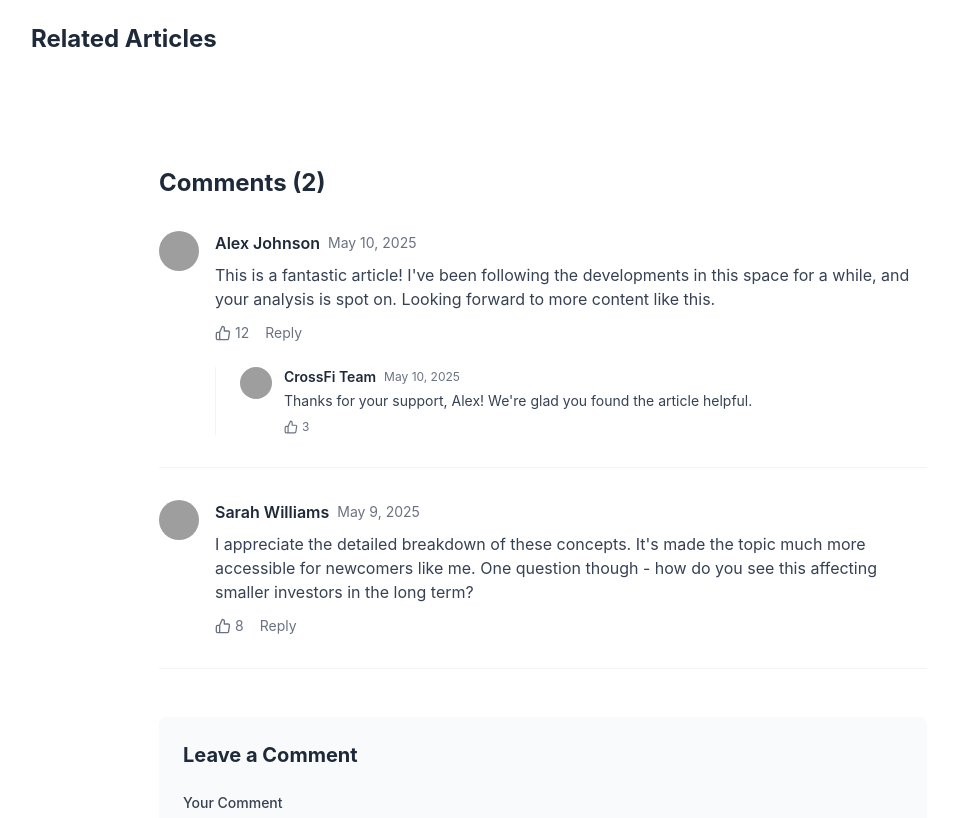
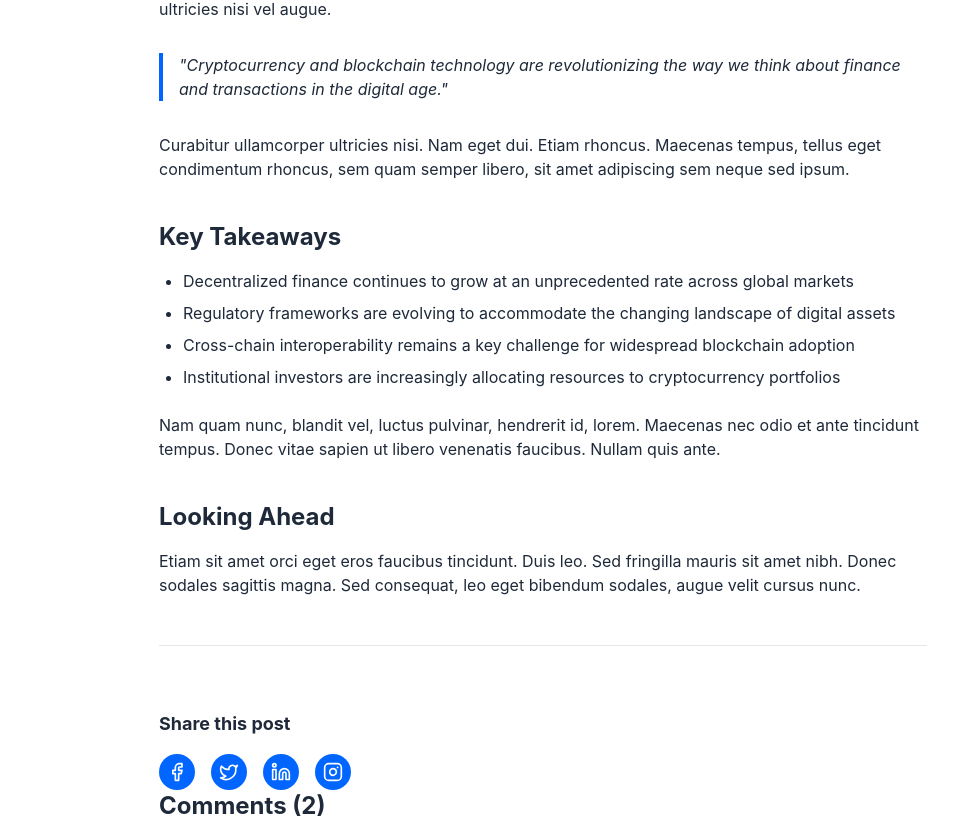
Before and after one commit to Mentor-Ntech/blog-page, a Next.js app in the folder c-blog/: page /blog/3-advantages-of-dapps-on-the-crossfi-chain in a window 1280 px wide. Shown: the part 1131-1949 px from the top of the page, without its empty margins (97-1055 px from the left). Built offline with nearby package versions, Linux system fonts and the light colour scheme; grey boxes are pictures that could not be loaded.

Commit message:
adjust --

```diff
--- a/c-blog/app/blog/[slug]/page.tsx
+++ b/c-blog/app/blog/[slug]/page.tsx
@@ -1,29 +1,268 @@
-// import Link from "next/link"
-// import Image from "next/image"
-// import { BlogHeader } from "@/components/blog-header"
-// import { BlogFooter } from "@/components/blog-footer"
-// import { RelatedPosts } from "@/components/related-posts"
-// import { blogPosts } from "@/data/blog-posts"
-// import { notFound } from "next/navigation"
-// import { CommentsSection } from "@/components/comments-section"
+import Link from "next/link"
+import Image from "next/image"
+import { BlogHeader } from "@/components/blog-header"
+import { BlogFooter } from "@/components/blog-footer"
+import { RelatedPosts } from "@/components/related-posts"
+import { blogPosts } from "@/data/blog-posts"
+import { notFound } from "next/navigation"
+import { CommentsSection } from "@/components/comments-section"
 
-// export default function BlogPostPage({ params }: { params: { slug: string } }) {
-//   // Find the blog post with the matching slug
+export default function BlogPostPage({ params }: { params: { slug: string } }) {
+  // Find the blog post with the matching slug
+  const post = blogPosts.find((post) => {
+    const postSlug = post.href.split("/").pop()
+    return postSlug === params.slug
+  })
+
+  // If post not found, show 404
+  if (!post) {
+    notFound()
+  }
+
+  // Get related posts (same category or has matching tags)
+  const relatedPosts = blogPosts
+    .filter((p) => p.id !== post.id)
+    .filter((p) => p.category === post.category || p.tags.some((tag) => post.tags.includes(tag)))
+    .slice(0, 3)
+
+  return (
+    <div className="min-h-screen bg-white text-gray-800">
+      <BlogHeader />
+
+      <main className="pt-24">
+        <div className="container mx-auto px-4 md:px-6 lg:px-8">
+          {/* Breadcrumb */}
+          <div className="flex items-center gap-2 text-sm text-gray-600 mb-8 mt-8">
+            <Link href="/" className="hover:text-[#0066FF] transition-colors">
+              Home
+            </Link>
+            <span>/</span>
+            <Link href="/blog" className="hover:text-[#0066FF] transition-colors">
+              Blog
+            </Link>
+            <span>/</span>
+            <span className="text-gray-800">{post.title}</span>
+          </div>
+
+          {/* Post Header */}
+          <div className="max-w-4xl mx-auto mb-12">
+            <div className="flex items-center gap-4 mb-4">
+              <span className="text-sm font-medium text-[#0066FF]">{post.category}</span>
+              <div className="flex flex-wrap gap-2">
+                {post.tags.map((tag, index) => (
+                  <span key={index} className="text-xs text-gray-500">
+                    {index > 0 && "•"} {tag}
+                  </span>
+                ))}
+              </div>
+            </div>
+            <h1 className="text-3xl md:text-4xl lg:text-5xl font-bold mb-6">{post.title}</h1>
+            <div className="flex items-center text-sm text-gray-500">
+              <span>
+                {post.date} • {post.readTime}
+              </span>
+            </div>
+          </div>
+
+          {/* Featured Image */}
+          <div className="relative w-full max-w-4xl mx-auto h-[300px] md:h-[500px] mb-12 rounded-lg overflow-hidden">
+            <Image
+              src={post.image || "/placeholder.svg?height=500&width=1000"}
+              alt={post.title}
+              fill
+              className="object-cover"
+              priority
+            />
+          </div>
+
+          {/* Post Content */}
+          <div className="max-w-3xl mx-auto mb-16">
+            <div className="prose prose-lg max-w-none">
+              <p className="text-lg leading-relaxed mb-6">
+                Lorem ipsum dolor sit amet, consectetur adipiscing elit. Suspendisse varius enim in eros elementum
+                tristique. Duis cursus, mi quis viverra ornare, eros dolor interdum nulla, ut commodo diam libero vitae
+                erat.
+              </p>
+
+              <h2 className="text-2xl font-bold mt-10 mb-4">Understanding the Impact</h2>
+              <p className="mb-6">
+                Aenean faucibus nibh et justo cursus id rutrum lorem imperdiet. Nunc ut sem vitae risus tristique
+                posuere. Vestibulum ante ipsum primis in faucibus orci luctus et ultrices posuere cubilia Curae; Etiam
+                ultricies nisi vel augue.
+              </p>
+
+              <blockquote className="border-l-4 border-[#0066FF] pl-4 italic my-8">
+                "Cryptocurrency and blockchain technology are revolutionizing the way we think about finance and
+                transactions in the digital age."
+              </blockquote>
+
+              <p className="mb-6">
+                Curabitur ullamcorper ultricies nisi. Nam eget dui. Etiam rhoncus. Maecenas tempus, tellus eget
+                condimentum rhoncus, sem quam semper libero, sit amet adipiscing sem neque sed ipsum.
+              </p>
+
+              <h2 className="text-2xl font-bold mt-10 mb-4">Key Takeaways</h2>
+              <ul className="list-disc pl-6 mb-6">
+                <li className="mb-2">
+                  Decentralized finance continues to grow at an unprecedented rate across global markets
+                </li>
+                <li className="mb-2">
+                  Regulatory frameworks are evolving to accommodate the changing landscape of digital assets
+                </li>
+                <li className="mb-2">
+                  Cross-chain interoperability remains a key challenge for widespread blockchain adoption
+                </li>
+                <li className="mb-2">
+                  Institutional investors are increasingly allocating resources to cryptocurrency portfolios
+                </li>
+              </ul>
+
+              <p className="mb-6">
+                Nam quam nunc, blandit vel, luctus pulvinar, hendrerit id, lorem. Maecenas nec odio et ante tincidunt
+                tempus. Donec vitae sapien ut libero venenatis faucibus. Nullam quis ante.
+              </p>
+
+              <h2 className="text-2xl font-bold mt-10 mb-4">Looking Ahead</h2>
+              <p className="mb-6">
+                Etiam sit amet orci eget eros faucibus tincidunt. Duis leo. Sed fringilla mauris sit amet nibh. Donec
+                sodales sagittis magna. Sed consequat, leo eget bibendum sodales, augue velit cursus nunc.
+              </p>
+            </div>
+
+            {/* Tags */}
+            <div className="mt-12 pt-8 border-t border-gray-200">
+              <div className="flex flex-wrap gap-2">
+                {post.tags.map((tag, index) => (
+                  <span
+                    key={index}
+                    className="px-3 py-1 bg-gray-100 text-gray-700 text-sm rounded-full hover:bg-gray-200 transition-colors"
+                  >
+                    {tag}
+                  </span>
+                ))}
+              </div>
+            </div>
+
+            {/* Share */}
+            <div className="mt-8">
+              <h3 className="text-lg font-bold mb-4">Share this post</h3>
+              <div className="flex gap-4">
+                <button className="p-2 bg-[#0066FF] text-white rounded-full hover:bg-[#0052CC] transition-colors">
+                  <svg
+                    xmlns="http://www.w3.org/2000/svg"
+                    width="20"
+                    height="20"
+                    viewBox="0 0 24 24"
+                    fill="none"
+                    stroke="currentColor"
+                    strokeWidth="2"
+                    strokeLinecap="round"
+                    strokeLinejoin="round"
+                  >
+                    <path d="M18 2h-3a5 5 0 0 0-5 5v3H7v4h3v8h4v-8h3l1-4h-4V7a1 1 0 0 1 1-1h3z"></path>
+                  </svg>
+                </button>
+                <button className="p-2 bg-[#0066FF] text-white rounded-full hover:bg-[#0052CC] transition-colors">
+                  <svg
+                    xmlns="http://www.w3.org/2000/svg"
+                    width="20"
+                    height="20"
+                    viewBox="0 0 24 24"
+                    fill="none"
+                    stroke="currentColor"
+                    strokeWidth="2"
+                    strokeLinecap="round"
+                    strokeLinejoin="round"
+                  >
+                    <path d="M22 4s-.7 2.1-2 3.4c1.6 10-9.4 17.3-18 11.6 2.2.1 4.4-.6 6-2C3 15.5.5 9.6 3 5c2.2 2.6 5.6 4.1 9 4-.9-4.2 4-6.6 7-3.8 1.1 0 3-1.2 3-1.2z"></path>
+                  </svg>
+                </button>
+                <button className="p-2 bg-[#0066FF] text-white rounded-full hover:bg-[#0052CC] transition-colors">
+                  <svg
+                    xmlns="http://www.w3.org/2000/svg"
+                    width="20"
+                    height="20"
+                    viewBox="0 0 24 24"
+                    fill="none"
+                    stroke="currentColor"
+                    strokeWidth="2"
+                    strokeLinecap="round"
+                    strokeLinejoin="round"
+                  >
+                    <path d="M16 8a6 6 0 0 1 6 6v7h-4v-7a2 2 0 0 0-2-2 2 2 0 0 0-2 2v7h-4v-7a6 6 0 0 1 6-6z"></path>
+                    <rect x="2" y="9" width="4" height="12"></rect>
+                    <circle cx="4" cy="4" r="2"></circle>
+                  </svg>
+                </button>
+                <button className="p-2 bg-[#0066FF] text-white rounded-full hover:bg-[#0052CC] transition-colors">
+                  <svg
+                    xmlns="http://www.w3.org/2000/svg"
+                    width="20"
+                    height="20"
+                    viewBox="0 0 24 24"
+                    fill="none"
+                    stroke="currentColor"
+                    strokeWidth="2"
+                    strokeLinecap="round"
+                    strokeLinejoin="round"
+                  >
+                    <rect x="2" y="2" width="20" height="20" rx="5" ry="5"></rect>
+                    <path d="M16 11.37A4 4 0 1 1 12.63 8 4 4 0 0 1 16 11.37z"></path>
+                    <line x1="17.5" y1="6.5" x2="17.51" y2="6.5"></line>
+                  </svg>
+                </button>
+              </div>
+            </div>
+
+            {/* Comments Section */}
+            <CommentsSection postId={post.id} />
+
+            {/* Related Posts */}
+            {relatedPosts.length > 0 && <RelatedPosts posts={relatedPosts} />}
+          </div>
+        </div>
+      </main>
+
+      <BlogFooter />
+    </div>
+  )
+}
+
+// import Link from "next/link";
+// import Image from "next/image";
+// import { BlogHeader } from "@/components/blog-header";
+// import { BlogFooter } from "@/components/blog-footer";
+// import { RelatedPosts } from "@/components/related-posts";
+// import { blogPosts } from "@/data/blog-posts";
+// import { notFound } from "next/navigation";
+// import { CommentsSection } from "@/components/comments-section";
+
+// type Props = {
+//   params: {
+//     slug: string;
+//   };
+// };
+
+// export default async function BlogPostPage({ params }: Props) {
+//   const slug = params.slug;
+
 //   const post = blogPosts.find((post) => {
-//     const postSlug = post.href.split("/").pop()
-//     return postSlug === params.slug
-//   })
+//     const postSlug = post.href.split("/").pop();
+//     return postSlug === slug;
+//   });
 
-//   // If post not found, show 404
 //   if (!post) {
-//     notFound()
+//     notFound();
 //   }
 
-//   // Get related posts (same category or has matching tags)
 //   const relatedPosts = blogPosts
 //     .filter((p) => p.id !== post.id)
-//     .filter((p) => p.category === post.category || p.tags.some((tag) => post.tags.includes(tag)))
-//     .slice(0, 3)
+//     .filter(
+//       (p) =>
+//         p.category === post.category ||
+//         p.tags.some((tag) => post.tags.includes(tag))
+//     )
+//     .slice(0, 3);
 
 //   return (
 //     <div className="min-h-screen bg-white text-gray-800">
@@ -31,7 +270,6 @@
 
 //       <main className="pt-24">
 //         <div className="container mx-auto px-4 md:px-6 lg:px-8">
-//           {/* Breadcrumb */}
 //           <div className="flex items-center gap-2 text-sm text-gray-600 mb-8 mt-8">
 //             <Link href="/" className="hover:text-[#0066FF] transition-colors">
 //               Home
@@ -47,7 +285,9 @@
 //           {/* Post Header */}
 //           <div className="max-w-4xl mx-auto mb-12">
 //             <div className="flex items-center gap-4 mb-4">
-//               <span className="text-sm font-medium text-[#0066FF]">{post.category}</span>
+//               <span className="text-sm font-medium text-[#0066FF]">
+//                 {post.category}
+//               </span>
 //               <div className="flex flex-wrap gap-2">
 //                 {post.tags.map((tag, index) => (
 //                   <span key={index} className="text-xs text-gray-500">
@@ -56,7 +296,9 @@
 //                 ))}
 //               </div>
 //             </div>
-//             <h1 className="text-3xl md:text-4xl lg:text-5xl font-bold mb-6">{post.title}</h1>
+//             <h1 className="text-3xl md:text-4xl lg:text-5xl font-bold mb-6">
+//               {post.title}
+//             </h1>
 //             <div className="flex items-center text-sm text-gray-500">
 //               <span>
 //                 {post.date} • {post.readTime}
@@ -79,57 +321,10 @@
 //           <div className="max-w-3xl mx-auto mb-16">
 //             <div className="prose prose-lg max-w-none">
 //               <p className="text-lg leading-relaxed mb-6">
-//                 Lorem ipsum dolor sit amet, consectetur adipiscing elit. Suspendisse varius enim in eros elementum
-//                 tristique. Duis cursus, mi quis viverra ornare, eros dolor interdum nulla, ut commodo diam libero vitae
-//                 erat.
-//               </p>
-
-//               <h2 className="text-2xl font-bold mt-10 mb-4">Understanding the Impact</h2>
-//               <p className="mb-6">
-//                 Aenean faucibus nibh et justo cursus id rutrum lorem imperdiet. Nunc ut sem vitae risus tristique
-//                 posuere. Vestibulum ante ipsum primis in faucibus orci luctus et ultrices posuere cubilia Curae; Etiam
-//                 ultricies nisi vel augue.
-//               </p>
-
-//               <blockquote className="border-l-4 border-[#0066FF] pl-4 italic my-8">
-//                 "Cryptocurrency and blockchain technology are revolutionizing the way we think about finance and
-//                 transactions in the digital age."
-//               </blockquote>
-
-//               <p className="mb-6">
-//                 Curabitur ullamcorper ultricies nisi. Nam eget dui. Etiam rhoncus. Maecenas tempus, tellus eget
-//                 condimentum rhoncus, sem quam semper libero, sit amet adipiscing sem neque sed ipsum.
-//               </p>
-
-//               <h2 className="text-2xl font-bold mt-10 mb-4">Key Takeaways</h2>
-//               <ul className="list-disc pl-6 mb-6">
-//                 <li className="mb-2">
-//                   Decentralized finance continues to grow at an unprecedented rate across global markets
-//                 </li>
-//                 <li className="mb-2">
-//                   Regulatory frameworks are evolving to accommodate the changing landscape of digital assets
-//                 </li>
-//                 <li className="mb-2">
-//                   Cross-chain interoperability remains a key challenge for widespread blockchain adoption
-//                 </li>
-//                 <li className="mb-2">
-//                   Institutional investors are increasingly allocating resources to cryptocurrency portfolios
-//                 </li>
-//               </ul>
-
-//               <p className="mb-6">
-//                 Nam quam nunc, blandit vel, luctus pulvinar, hendrerit id, lorem. Maecenas nec odio et ante tincidunt
-//                 tempus. Donec vitae sapien ut libero venenatis faucibus. Nullam quis ante.
-//               </p>
-
-//               <h2 className="text-2xl font-bold mt-10 mb-4">Looking Ahead</h2>
-//               <p className="mb-6">
-//                 Etiam sit amet orci eget eros faucibus tincidunt. Duis leo. Sed fringilla mauris sit amet nibh. Donec
-//                 sodales sagittis magna. Sed consequat, leo eget bibendum sodales, augue velit cursus nunc.
+//                 Lorem ipsum dolor sit amet, consectetur adipiscing elit...
 //               </p>
 //             </div>
 
-//             {/* Tags */}
 //             <div className="mt-12 pt-8 border-t border-gray-200">
 //               <div className="flex flex-wrap gap-2">
 //                 {post.tags.map((tag, index) => (
@@ -143,215 +338,20 @@
 //               </div>
 //             </div>
 
-//             {/* Share */}
 //             <div className="mt-8">
 //               <h3 className="text-lg font-bold mb-4">Share this post</h3>
 //               <div className="flex gap-4">
-//                 <button className="p-2 bg-[#0066FF] text-white rounded-full hover:bg-[#0052CC] transition-colors">
-//                   <svg
-//                     xmlns="http://www.w3.org/2000/svg"
-//                     width="20"
-//                     height="20"
-//                     viewBox="0 0 24 24"
-//                     fill="none"
-//                     stroke="currentColor"
-//                     strokeWidth="2"
-//                     strokeLinecap="round"
-//                     strokeLinejoin="round"
-//                   >
-//                     <path d="M18 2h-3a5 5 0 0 0-5 5v3H7v4h3v8h4v-8h3l1-4h-4V7a1 1 0 0 1 1-1h3z"></path>
-//                   </svg>
-//                 </button>
-//                 <button className="p-2 bg-[#0066FF] text-white rounded-full hover:bg-[#0052CC] transition-colors">
-//                   <svg
-//                     xmlns="http://www.w3.org/2000/svg"
-//                     width="20"
-//                     height="20"
-//                     viewBox="0 0 24 24"
-//                     fill="none"
-//                     stroke="currentColor"
-//                     strokeWidth="2"
-//                     strokeLinecap="round"
-//                     strokeLinejoin="round"
-//                   >
-//                     <path d="M22 4s-.7 2.1-2 3.4c1.6 10-9.4 17.3-18 11.6 2.2.1 4.4-.6 6-2C3 15.5.5 9.6 3 5c2.2 2.6 5.6 4.1 9 4-.9-4.2 4-6.6 7-3.8 1.1 0 3-1.2 3-1.2z"></path>
-//                   </svg>
-//                 </button>
-//                 <button className="p-2 bg-[#0066FF] text-white rounded-full hover:bg-[#0052CC] transition-colors">
-//                   <svg
-//                     xmlns="http://www.w3.org/2000/svg"
-//                     width="20"
-//                     height="20"
-//                     viewBox="0 0 24 24"
-//                     fill="none"
-//                     stroke="currentColor"
-//                     strokeWidth="2"
-//                     strokeLinecap="round"
-//                     strokeLinejoin="round"
-//                   >
-//                     <path d="M16 8a6 6 0 0 1 6 6v7h-4v-7a2 2 0 0 0-2-2 2 2 0 0 0-2 2v7h-4v-7a6 6 0 0 1 6-6z"></path>
-//                     <rect x="2" y="9" width="4" height="12"></rect>
-//                     <circle cx="4" cy="4" r="2"></circle>
-//                   </svg>
-//                 </button>
-//                 <button className="p-2 bg-[#0066FF] text-white rounded-full hover:bg-[#0052CC] transition-colors">
-//                   <svg
-//                     xmlns="http://www.w3.org/2000/svg"
-//                     width="20"
-//                     height="20"
-//                     viewBox="0 0 24 24"
-//                     fill="none"
-//                     stroke="currentColor"
-//                     strokeWidth="2"
-//                     strokeLinecap="round"
-//                     strokeLinejoin="round"
-//                   >
-//                     <rect x="2" y="2" width="20" height="20" rx="5" ry="5"></rect>
-//                     <path d="M16 11.37A4 4 0 1 1 12.63 8 4 4 0 0 1 16 11.37z"></path>
-//                     <line x1="17.5" y1="6.5" x2="17.51" y2="6.5"></line>
-//                   </svg>
-//                 </button>
+//                 {/* Add social share buttons */}
 //               </div>
 //             </div>
+//           </div>
 
-//             {/* Comments Section */}
-//             <CommentsSection postId={post.id} />
-
-//             {/* Related Posts */}
-//             {relatedPosts.length > 0 && <RelatedPosts posts={relatedPosts} />}
-//           </div>
+//           <RelatedPosts posts={relatedPosts} />
+//           <CommentsSection postId={post.id} />
 //         </div>
 //       </main>
 
 //       <BlogFooter />
 //     </div>
-//   )
+//   );
 // }
-
-import Link from "next/link";
-import Image from "next/image";
-import { BlogHeader } from "@/components/blog-header";
-import { BlogFooter } from "@/components/blog-footer";
-import { RelatedPosts } from "@/components/related-posts";
-import { blogPosts } from "@/data/blog-posts";
-import { notFound } from "next/navigation";
-import { CommentsSection } from "@/components/comments-section";
-
-type Props = {
-  params: {
-    slug: string;
-  };
-};
-
-export default async function BlogPostPage({ params }: Props) {
-  const slug = params.slug;
-
-  const post = blogPosts.find((post) => {
-    const postSlug = post.href.split("/").pop();
-    return postSlug === slug;
-  });
-
-  if (!post) {
-    notFound();
-  }
-
-  const relatedPosts = blogPosts
-    .filter((p) => p.id !== post.id)
-    .filter(
-      (p) =>
-        p.category === post.category ||
-        p.tags.some((tag) => post.tags.includes(tag))
-    )
-    .slice(0, 3);
-
-  return (
-    <div className="min-h-screen bg-white text-gray-800">
-      <BlogHeader />
-
-      <main className="pt-24">
-        <div className="container mx-auto px-4 md:px-6 lg:px-8">
-          <div className="flex items-center gap-2 text-sm text-gray-600 mb-8 mt-8">
-            <Link href="/" className="hover:text-[#0066FF] transition-colors">
-              Home
-            </Link>
-            <span>/</span>
-            <Link href="/blog" className="hover:text-[#0066FF] transition-colors">
-              Blog
-            </Link>
-            <span>/</span>
-            <span className="text-gray-800">{post.title}</span>
-          </div>
-
-          {/* Post Header */}
-          <div className="max-w-4xl mx-auto mb-12">
-            <div className="flex items-center gap-4 mb-4">
-              <span className="text-sm font-medium text-[#0066FF]">
-                {post.category}
-              </span>
-              <div className="flex flex-wrap gap-2">
-                {post.tags.map((tag, index) => (
-                  <span key={index} className="text-xs text-gray-500">
-                    {index > 0 && "•"} {tag}
-                  </span>
-                ))}
-              </div>
-            </div>
-            <h1 className="text-3xl md:text-4xl lg:text-5xl font-bold mb-6">
-              {post.title}
-            </h1>
-            <div className="flex items-center text-sm text-gray-500">
-              <span>
-                {post.date} • {post.readTime}
-              </span>
-            </div>
-          </div>
-
-          {/* Featured Image */}
-          <div className="relative w-full max-w-4xl mx-auto h-[300px] md:h-[500px] mb-12 rounded-lg overflow-hidden">
-            <Image
-              src={post.image || "/placeholder.svg?height=500&width=1000"}
-              alt={post.title}
-              fill
-              className="object-cover"
-              priority
-            />
-          </div>
-
-          {/* Post Content */}
-          <div className="max-w-3xl mx-auto mb-16">
-            <div className="prose prose-lg max-w-none">
-              <p className="text-lg leading-relaxed mb-6">
-                Lorem ipsum dolor sit amet, consectetur adipiscing elit...
-              </p>
-            </div>
-
-            <div className="mt-12 pt-8 border-t border-gray-200">
-              <div className="flex flex-wrap gap-2">
-                {post.tags.map((tag, index) => (
-                  <span
-                    key={index}
-                    className="px-3 py-1 bg-gray-100 text-gray-700 text-sm rounded-full hover:bg-gray-200 transition-colors"
-                  >
-                    {tag}
-                  </span>
-                ))}
-              </div>
-            </div>
-
-            <div className="mt-8">
-              <h3 className="text-lg font-bold mb-4">Share this post</h3>
-              <div className="flex gap-4">
-                {/* Add social share buttons */}
-              </div>
-            </div>
-          </div>
-
-          <RelatedPosts posts={relatedPosts} />
-          <CommentsSection postId={post.id} />
-        </div>
-      </main>
-
-      <BlogFooter />
-    </div>
-  );
-}
```
